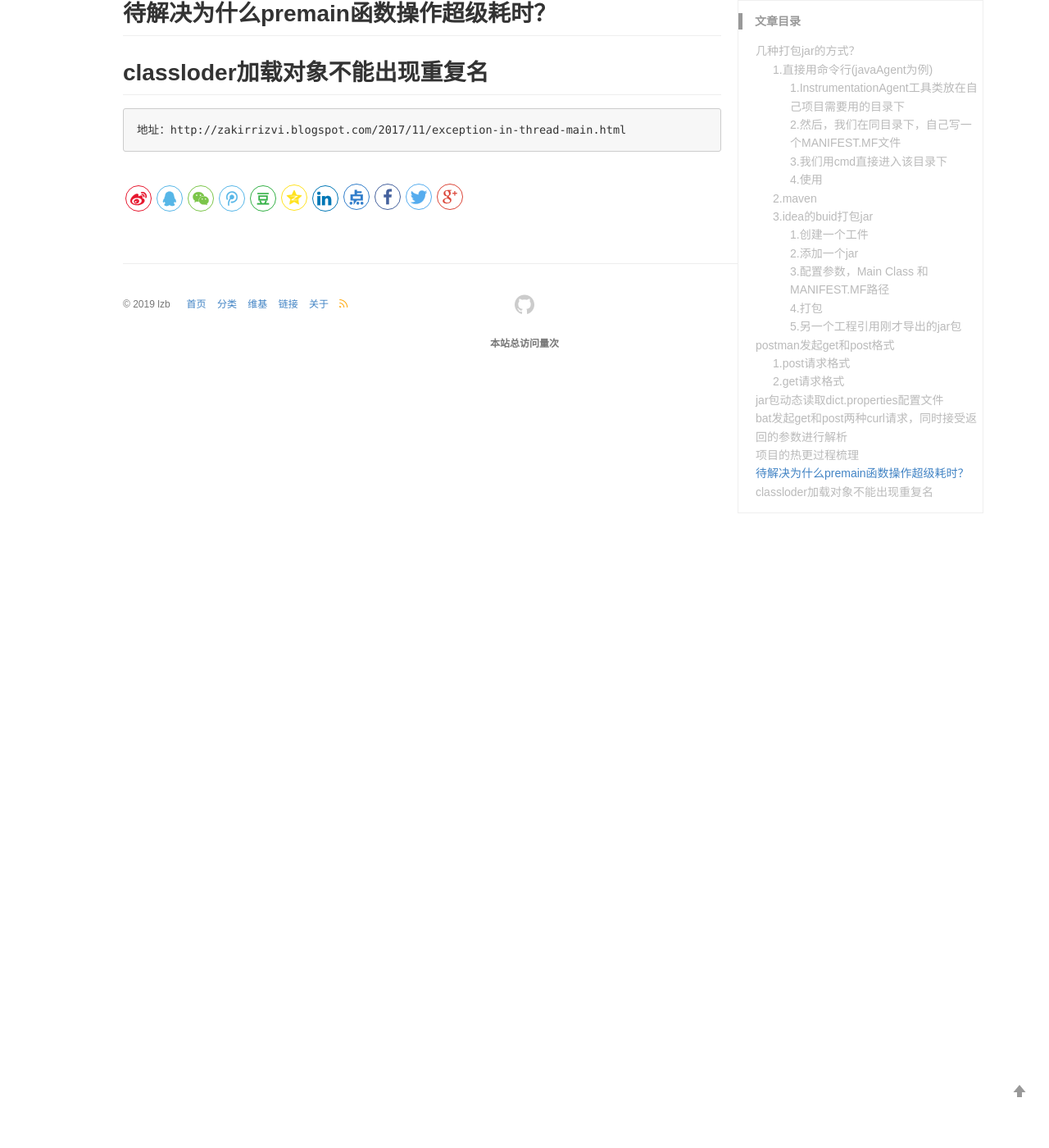
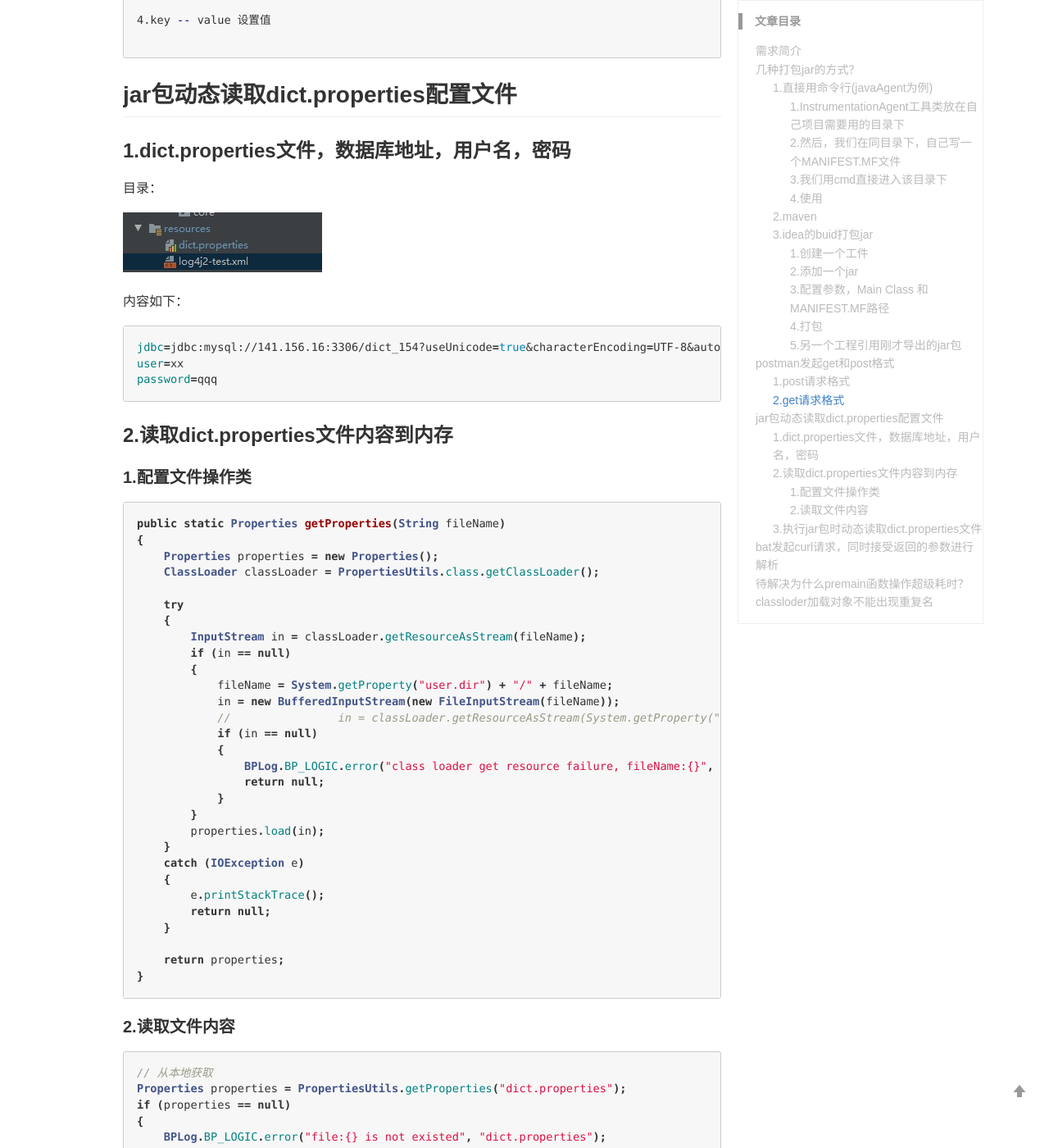
Before and after one commit to lizb0907/lizb0907.github.io, a Jekyll site: the page built from _posts/mmo-game/2018-09-23-Reload.md, in a window 1280 px wide and 1400 px high, scrolled down 5549 px. Shown: the whole window at 82% size. Built offline with Jekyll 4.4.1, drawn with Linux system fonts in a browser that asks for light colours; comment, search, counter and statistics services are not loaded; some of the changed text lies outside the part shown.

Commit message:
modify reload data

````diff
--- a/_posts/mmo-game/2018-09-23-Reload.md
+++ b/_posts/mmo-game/2018-09-23-Reload.md
@@ -12,6 +12,16 @@ keywords: reload
 
 * TOC
 {:toc}
+
+## 需求简介
+```sh
+bat发起一键热更请求，策划点击bat脚本，将策划本地修改的表压进数据库，同时请求热更接口。
+
+服务器接受到热更请求，进行表数据热更。
+
+策划达到不用重启服务器，修改表数据效果，方便测试。
+```
+
 
 ## 几种打包jar的方式？
 
@@ -131,10 +141,95 @@ Apply -> OK
 
 ## jar包动态读取dict.properties配置文件
 
-## bat发起get和post两种curl请求，同时接受返回的参数进行解析
+### 1.dict.properties文件，数据库地址，用户名，密码
 
-## 项目的热更过程梳理
+目录：
 
+![](/images/posts/mmo_game/32.jpg)
+
+内容如下：
+```sh
+jdbc=jdbc:mysql://141.156.16:3306/dict_154?useUnicode=true&characterEncoding=UTF-8&autoReconnect=true
+user=xx
+password=qqq
+```
+
+### 2.读取dict.properties文件内容到内存
+
+#### 1.配置文件操作类
+
+```java
+public static Properties getProperties(String fileName)
+{
+    Properties properties = new Properties();
+    ClassLoader classLoader = PropertiesUtils.class.getClassLoader();
+
+    try
+    {
+        InputStream in = classLoader.getResourceAsStream(fileName);
+        if (in == null)
+        {
+            fileName = System.getProperty("user.dir") + "/" + fileName;
+            in = new BufferedInputStream(new FileInputStream(fileName));
+            //                in = classLoader.getResourceAsStream(System.getProperty("user.dir") + "/" + fileName);
+            if (in == null)
+            {
+                BPLog.BP_LOGIC.error("class loader get resource failure, fileName:{}", fileName);
+                return null;
+            }
+        }
+        properties.load(in);
+    }
+    catch (IOException e)
+    {
+        e.printStackTrace();
+        return null;
+    }
+
+    return properties;
+}
+```
+
+#### 2.读取文件内容
+
+```java
+// 从本地获取
+Properties properties = PropertiesUtils.getProperties("dict.properties");
+if (properties == null)
+{
+    BPLog.BP_LOGIC.error("file:{} is not existed", "dict.properties");
+    return;
+}
+
+ConfigConstants.jdbc = PropertiesUtils.getString(properties, "jdbc");
+ConfigConstants.user = PropertiesUtils.getString(properties, "user");
+ConfigConstants.password = PropertiesUtils.getString(properties, "password");
+```
+
+### 3.执行jar包时动态读取dict.properties文件
+
+1.maven打包时过滤dict.properties文件
+
+不包括：
+
+![](/images/posts/mmo_game/33.jpg)
+
+
+2.bat执行jar包时动态传入dict.properties文件
+
+将dict.properties放进resources文件夹下
+
+![](/images/posts/mmo_game/34.jpg)
+
+## bat发起curl请求，同时接受返回的参数进行解析
+
+```sh
+set par="serverId=%serverId%"
+set getAddress=curl http://xxxxxxx?
+for /f "tokens=12 delims=," %%i in ('%getAddress%%par%') do set result=%%i
+
+发起curl请求后接受返回的参数并进行字符串切割
+```
 ## 待解决为什么premain函数操作超级耗时？
 
 ## classloder加载对象不能出现重复名
````
Also changed, not shown: images/posts/mmo_game/32.jpg (added), images/posts/mmo_game/33.jpg (added), images/posts/mmo_game/34.jpg (added).
